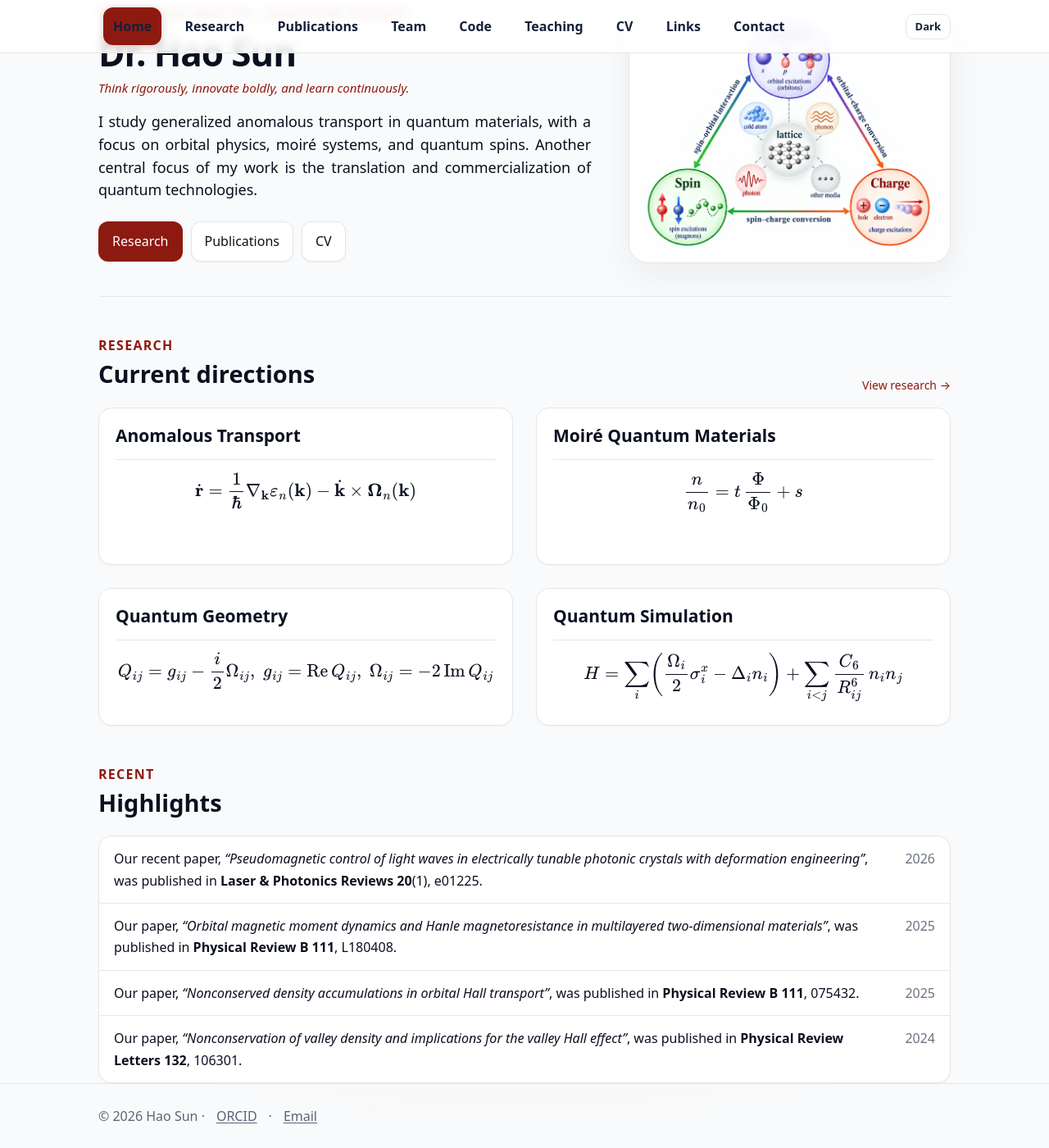
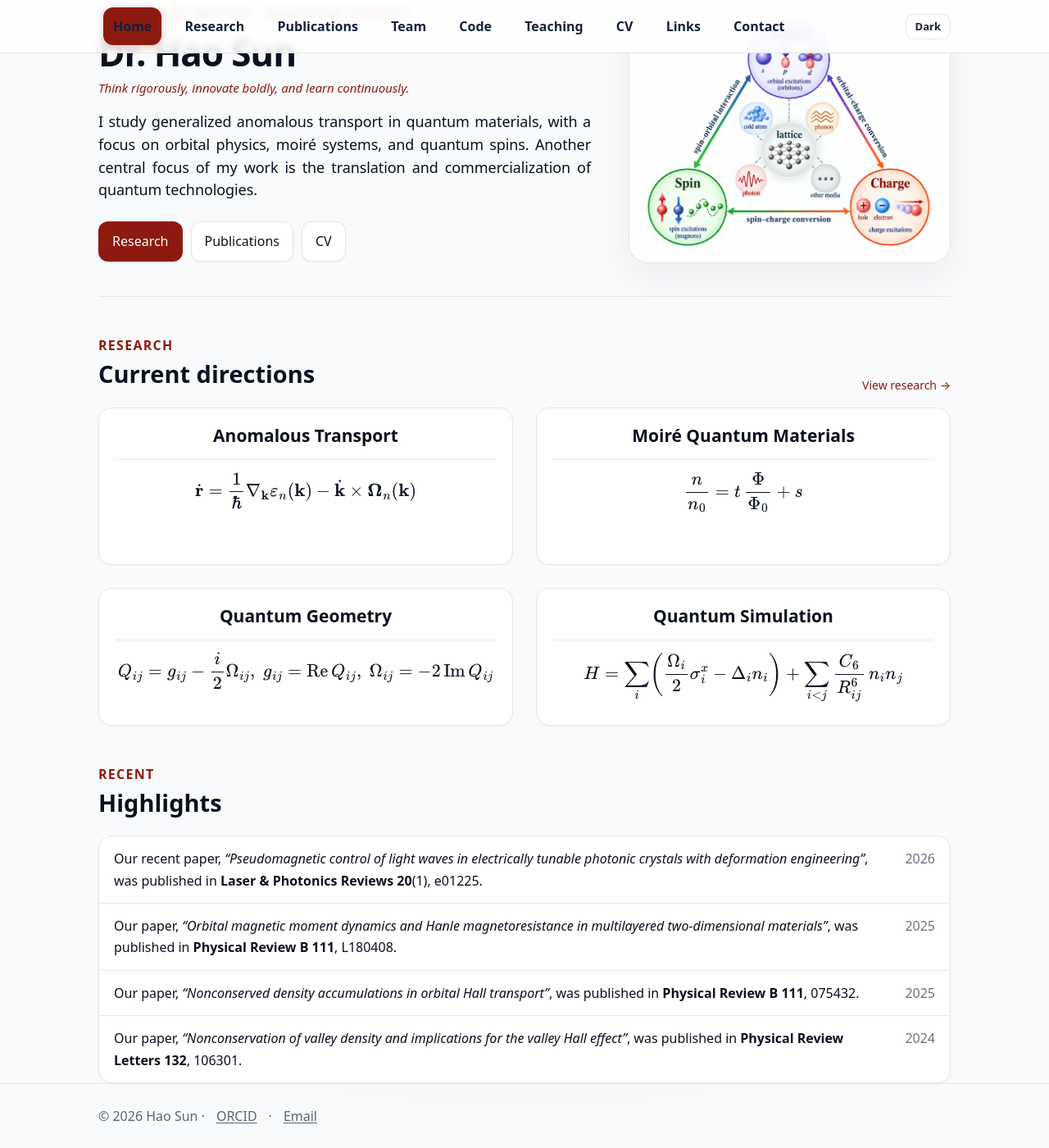
Before and after one commit to sunohao/sunohao.github.io, a Jekyll site: the page built from index.md, in a window 1280 px wide and 1400 px high, scrolled down 120 px. Shown: the whole window at 82% size. Built offline with Jekyll 4.4.1, drawn with Linux system fonts in a browser that asks for light colours.

Commit message:
Center and standardize homepage research headings

```diff
--- a/_layouts/default.html
+++ b/_layouts/default.html
@@ -100,7 +100,7 @@ main{padding:30px 0 64px}
 .research-card{min-height:168px;width:100%;min-width:0}
 .research-card .muted{color:var(--ink)}
 .research-primary{min-height:192px}
-.research-card h3{font-size:21px}
+.research-card h3{font-size:21px;font-weight:700;text-align:center;margin-bottom:0}
 .direction-eq{
   width:100%;
   margin-top:16px;
```
